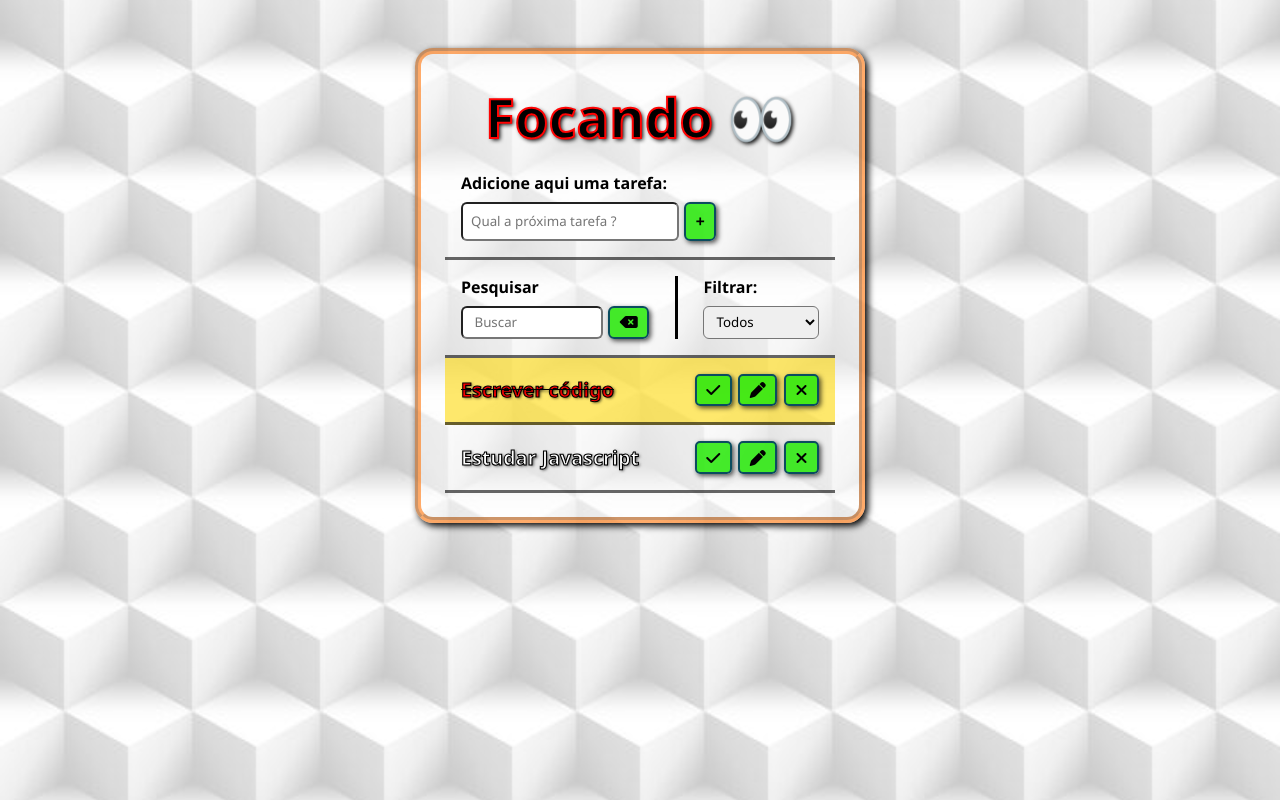
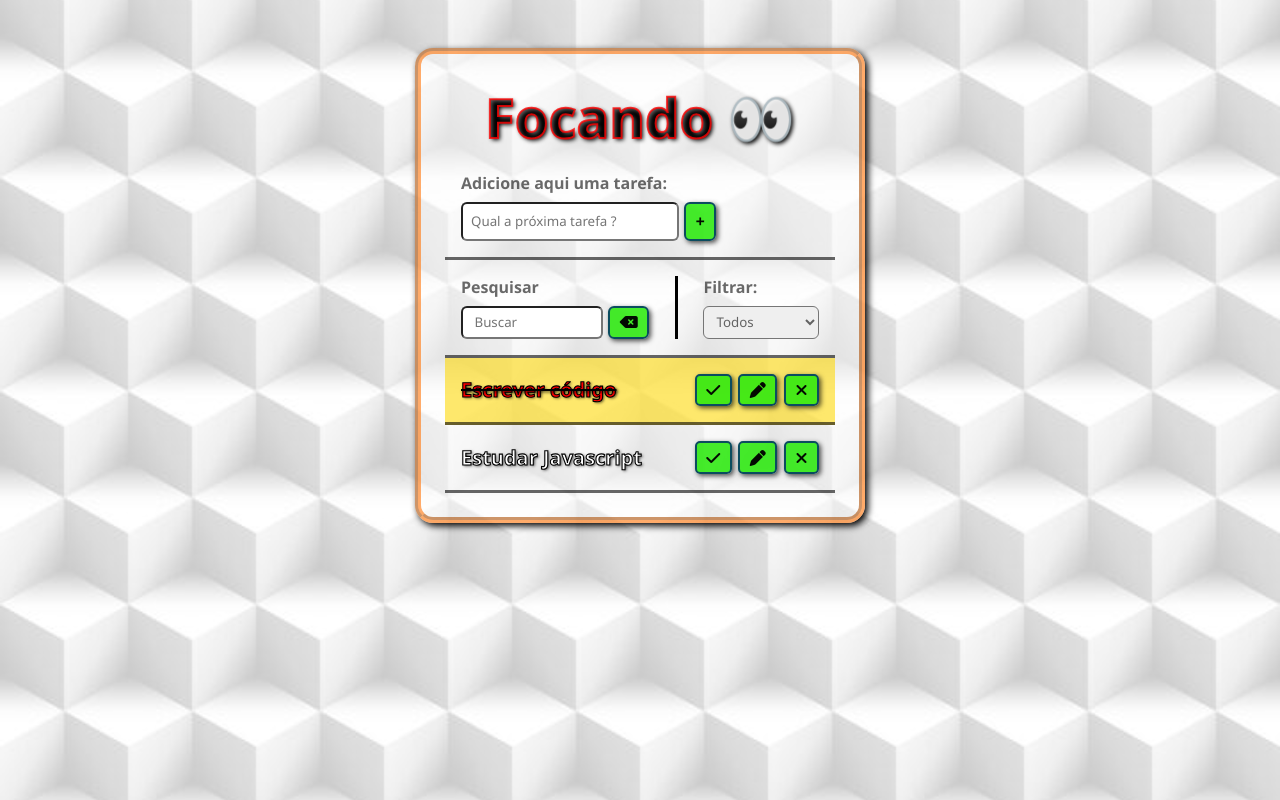
Before and after one commit to Leandrolsantos/focus-lista, a plain HTML site: page index.html in a window 1280 px wide. Drawn offline with Linux system fonts and the light colour scheme.

Commit message:
87º dia de CTD - Ajustes Readme, CSS e Script

```diff
--- a/css/style.css
+++ b/css/style.css
@@ -3,7 +3,7 @@
     padding: 0;
     margin: 0;
     font-family: 'Segoe UI', Tahoma, Geneva, Verdana, sans-serif;
-    color: #000000;
+    color: #00000095;
     box-sizing: border-box;
 }
 
@@ -37,7 +37,7 @@ button:hover > i {
 }
 
 button i {
-  color: black;
+  color: rgba(0, 0, 0, 0.959);
   font-weight: bold;
   pointer-events: none;
 }
@@ -57,7 +57,7 @@ input, select {
   max-width: 450px;
   margin: 3rem auto;
   border: .4rem groove rgba(255, 112, 2, 0.59);
-  background-color: #fdfdfd76;
+  background-color: #fdfdfd7d;
   padding: 1.5rem;
   border-radius: 18px;
   box-shadow: 3px 3px 7px black;
@@ -75,7 +75,7 @@ input, select {
   font-size: 1.7rem;
   text-decoration: dashed;
   -webkit-text-stroke-width: 2px;
-  -webkit-text-stroke-color: #ff0303;
+  -webkit-text-stroke-color: #ff0303ca;
   text-shadow: 2px 2px 4px black;
   transition: 0.6s;
 }
@@ -161,7 +161,7 @@ input, select {
 
 .todo h3 {
   flex: 1;
-  font-size: 1.23rem;
+  font-size: 1.25rem;
   padding-right: 5px;
   text-shadow: 1.3px 1.3px 3px rgba(0, 0, 0, 0.732);
   -webkit-text-stroke-width: 1.1px;
--- a/js/scripts.js
+++ b/js/scripts.js
@@ -147,7 +147,7 @@ document.addEventListener("click", (e) => {
   if (targetEl.classList.contains("remove-todo")) {
     parentEl.remove();
 
-    // Dados da localStorage
+    // Dados localStorage
     removeTodoLocalStorage(todoTitle);
   }
 
```
Also changed, not shown: index.html (+3 -3 lines), 1 other file.
